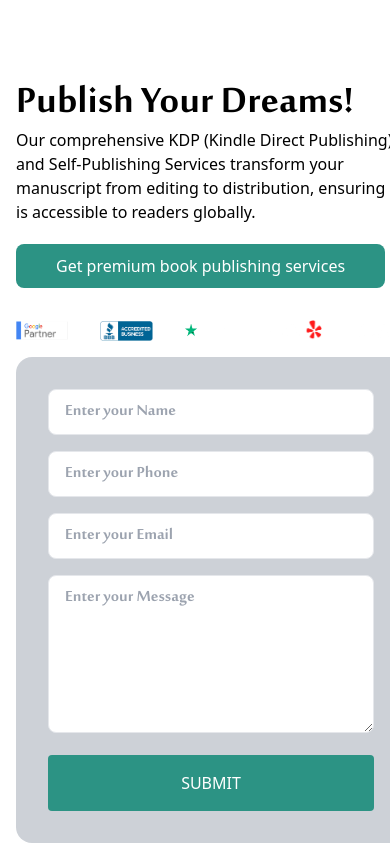
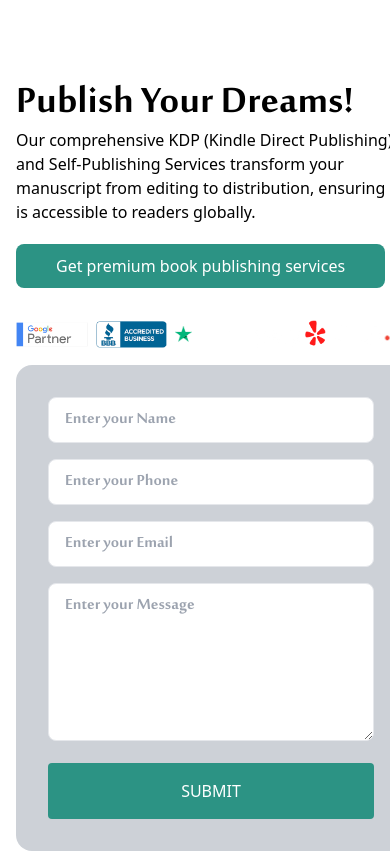
Before and after one commit to PineBook2024/pinebookpublishing-lp, a Next.js app: page /components/herform in a window 390 px wide. Built offline with nearby package versions, Linux system fonts and the light colour scheme.

Commit message:
logo space

```diff
--- a/pages/api/contact.js
+++ b/pages/api/contact.js
@@ -14,7 +14,7 @@ import nodemailer from 'nodemailer';
     let transporter = nodemailer.createTransport({
         host: 'smtp.titan.email',
         port: 587,
-        secure: false,
+        secure: true,
         auth: {
             user: 'support@pinebookpublishing.com',
             pass: 'Contact@PBP#1209**'
--- a/pages/components/herform.js
+++ b/pages/components/herform.js
@@ -110,7 +110,7 @@ export default function HeroForm() {
             transform your manuscript from editing to distribution, ensuring it is accessible to readers globally.
           </p>
           <button className="get-premium-btn" onClick={handleOpenChat}>Get premium book publishing services</button>
-          <div className="flex justify-start items-center mt-8 gap-x-8">
+          <div className="flex justify-start items-center mt-8 gap-2 md:gap-x-8">
             <a href="https://goo.gl/maps/D6kJBoXBJYwcZWkP7">
               <Image
                 alt="LOGO"
```
